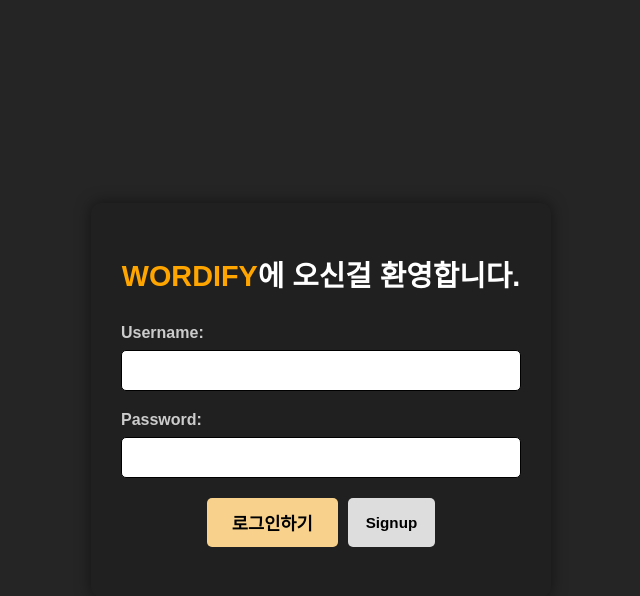
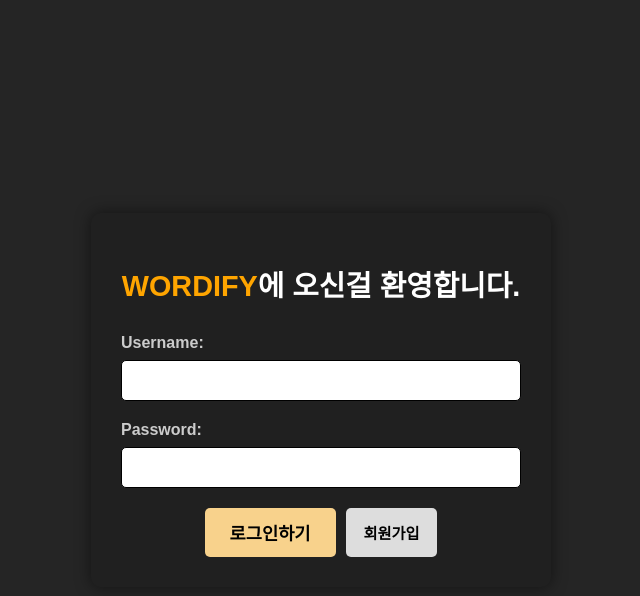
Before and after one commit to Jaeun8/Wordify, a Flask app: page /login in a window 1280 px wide. Shown: the top 596 px of the page, without its empty margins (319-959 px from the left). Run offline with Flask 3, Linux system fonts and the light colour scheme.

Commit message:
update app.py, Wordify_Login.html, Wordify_Signup.html and streaks.html

```diff
--- a/app.py
+++ b/app.py
@@ -15,7 +15,7 @@ login_manager = LoginManager()
 login_manager.init_app(app)
 login_manager.login_view = 'login'
 
-# ------------------- User Model -------------------
+# ------------------- Models -------------------
 class User(UserMixin, db.Model):
     id = db.Column(db.Integer, primary_key=True)
     name = db.Column(db.String(150), nullable=False)
@@ -23,13 +23,11 @@ class User(UserMixin, db.Model):
     username = db.Column(db.String(150), unique=True, nullable=False)
     password = db.Column(db.String(256), nullable=False)
 
-# ------------------- Streak Model -------------------
 class Streak(db.Model):
     id = db.Column(db.Integer, primary_key=True)
     username = db.Column(db.String(150), nullable=False)
     date = db.Column(db.Date, default=date.today)
 
-# ------------------- User Loader -------------------
 @login_manager.user_loader
 def load_user(user_id):
     return User.query.get(int(user_id))
@@ -45,7 +43,39 @@ def home():
         "album_cover": "https://via.placeholder.com/150",
         "spotify_url": "#"
     }
-    return render_template('homepage.html', user=current_user, track=dummy_track)
+    return render_template('homepage.html', track=dummy_track)
+
+@app.route('/signup', methods=['GET', 'POST'])
+def signup():
+    if request.method == 'POST':
+        name = request.form.get('your-name')
+        email = request.form.get('email')
+        username = request.form.get('username')
+        password = request.form.get('password')
+        confirm_password = request.form.get('confirm-password')
+
+        if not all([name, email, username, password, confirm_password]):
+            return render_template('Wordify_Signup.html', error="모든 필드를 입력해주세요.")
+        if password != confirm_password:
+            return render_template('Wordify_Signup.html', error="비밀번호가 일치하지 않습니다.")
+
+        existing_user = User.query.filter(
+            (User.username == username) | (User.email == email)
+        ).first()
+        if existing_user:
+            return render_template('Wordify_Signup.html', error="이미 존재하는 사용자입니다.")
+
+        try:
+            hashed_pw = generate_password_hash(password, method='pbkdf2:sha256')
+            new_user = User(name=name, email=email, username=username, password=hashed_pw)
+            db.session.add(new_user)
+            db.session.commit()
+            return redirect(url_for('login'))
+        except Exception as e:
+            print(traceback.format_exc())
+            return render_template('Wordify_Signup.html', error=f"회원가입 중 오류 발생: {str(e)}")
+
+    return render_template('Wordify_Signup.html')
 
 @app.route('/login', methods=['GET', 'POST'])
 def login():
@@ -58,51 +88,12 @@ def login():
 
         user = User.query.filter_by(username=username).first()
         if user and check_password_hash(user.password, password):
-            login_user(user, remember=True)  # <-- 여기에 remember=True 추가
+            login_user(user, remember=True)
             return redirect(url_for('home'))
         else:
             return render_template('Wordify_Login.html', error="아이디 또는 비밀번호가 잘못되었습니다.")
+
     return render_template('Wordify_Login.html')
-
-@app.route('/signup', methods=['GET', 'POST'])
-def signup():
-    if request.method == 'POST':
-        name = request.form.get('your-name')
-        email = request.form.get('email')
-        username = request.form.get('username')
-        password = request.form.get('password')
-        confirm_password = request.form.get('confirm-password')
-
-        if not all([name, email, username, password, confirm_password]):
-            return render_template('Wordify_Signup.html', error="모든 필드를 입력해주세요.")
-
-        if password != confirm_password:
-            return render_template('Wordify_Signup.html', error="비밀번호가 일치하지 않습니다.")
-
-        existing_user = User.query.filter(
-            (User.username == username) | (User.email == email)
-        ).first()
-
-        if existing_user:
-            return render_template('Wordify_Signup.html', error="이미 존재하는 사용자입니다.")
-
-        try:
-            new_user = User(
-                name=name,
-                email=email,
-                username=username,
-                password=generate_password_hash(password, method='pbkdf2:sha256')
-            )
-
-            db.session.add(new_user)
-            db.session.commit()
-            return redirect(url_for('login'))
-
-        except Exception as e:
-            print(traceback.format_exc())  # Console log
-            return render_template('Wordify_Signup.html', error=f"회원가입 중 오류 발생: {str(e)}")
-
-    return render_template('Wordify_Signup.html')
 
 @app.route('/logout')
 @login_required
@@ -110,19 +101,18 @@ def logout():
     logout_user()
     return redirect(url_for('login'))
 
-# ------------------- Streak Routes -------------------
 @app.route('/streaks')
 @login_required
 def streaks_page():
     return render_template('streaks.html', username=current_user.username)
 
-@app.route("/api/streaks/<username>", methods=["GET"])
+@app.route('/api/streaks/<username>', methods=['GET'])
 @login_required
 def get_streaks(username):
     streaks = Streak.query.filter_by(username=username).all()
     return jsonify([s.date.isoformat() for s in streaks])
 
-@app.route("/api/streaks/add", methods=["POST"])
+@app.route('/api/streaks/add', methods=['POST'])
 @login_required
 def add_streak():
     data = request.json
@@ -140,7 +130,7 @@ def add_streak():
 
     return jsonify({"status": "success"})
 
-# ------------------- Main -------------------
+# ------------------- App Launch -------------------
 if __name__ == '__main__':
     with app.app_context():
         db.create_all()
--- a/templates/Wordify_Login.html
+++ b/templates/Wordify_Login.html
@@ -2,7 +2,6 @@
 <html lang="ko">
 <head>
     <meta charset="UTF-8">
-    <meta name="viewport" content="width=device-width, initial-scale=1.0">
     <title>WORDIFY 로그인</title>
     <link rel="stylesheet" href="../static/Wordify_Login.css">
 </head>
@@ -21,14 +20,13 @@
             <div class="form-group">
                 <label for="password">Password:</label>
                 <input type="password" id="password" name="password" required>
+            </div>
 
-
-    <!-- ✅ 버튼들을 묶는 div -->
-    <div class="button-group">
-        <button type="submit">로그인하기</button>
-        <a href="/signup" class="signup-btn">Signup</a>
+            <div class="button-group">
+                <button type="submit">로그인하기</button>
+                <a href="/signup" class="signup-btn">회원가입</a>
+            </div>
+        </form>
     </div>
-</form>
-
 </body>
 </html>
--- a/templates/Wordify_Signup.html
+++ b/templates/Wordify_Signup.html
@@ -2,7 +2,6 @@
 <html lang="ko">
 <head>
     <meta charset="UTF-8">
-    <meta name="viewport" content="width=device-width, initial-scale=1.0">
     <title>WORDIFY 회원가입</title>
     <link rel="stylesheet" href="../static/Wordify_Signup.css">
 </head>
@@ -10,11 +9,9 @@
     <div class="container">
         <h1><span class="highlight">WORDIFY</span>에 오신걸 환영합니다.</h1>
         <form method="POST" action="/signup">
-
             {% if error %}
                 <p style="color: red;">{{ error }}</p>
             {% endif %}
-
 
             <div class="form-group">
                 <label for="your-name">Your Name:</label>
@@ -36,6 +33,7 @@
                 <label for="confirm-password">Confirm Password:</label>
                 <input type="password" id="confirm-password" name="confirm-password" required>
             </div>
+
             <button type="submit">회원 가입</button>
         </form>
     </div>
--- a/templates/streaks.html
+++ b/templates/streaks.html
@@ -17,7 +17,11 @@
           <a href="/streaks" class="nav-btn streaks">Streaks</a>
         </li>
         <li>
-          <a href="/login" class="nav-btn signup">LOGIN/SIGNUP</a>
+          {% if current_user.is_authenticated %}
+            <a href="/logout" class="nav-btn">LOGOUT</a>
+          {% else %}
+            <a href="/login" class="nav-btn signup">LOGIN/SIGNUP</a>
+          {% endif %}
         </li>
         <li>
           <div class="dropdown">
```
